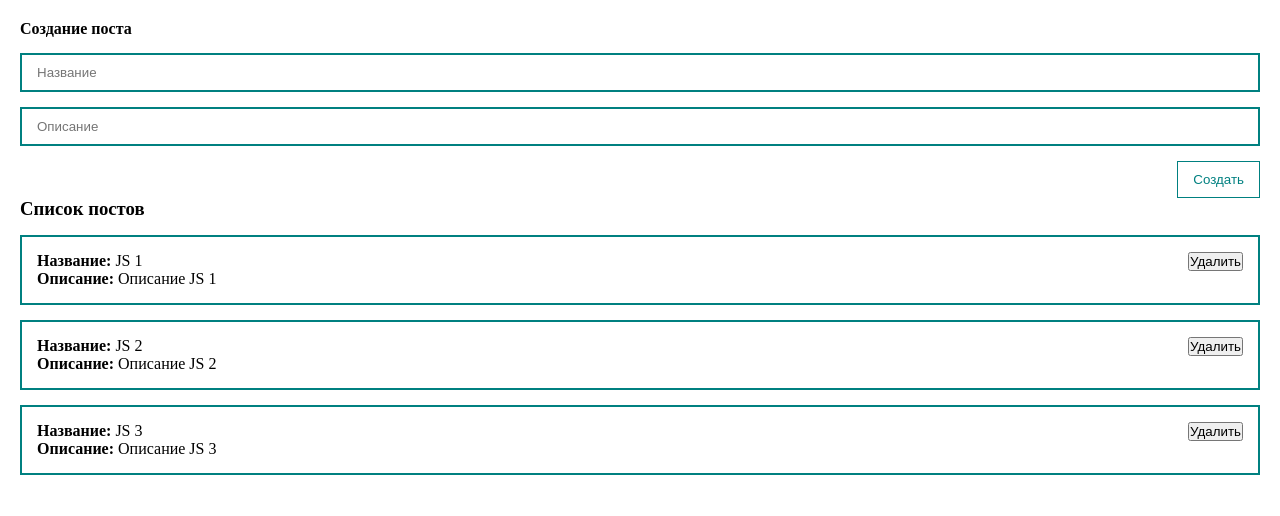
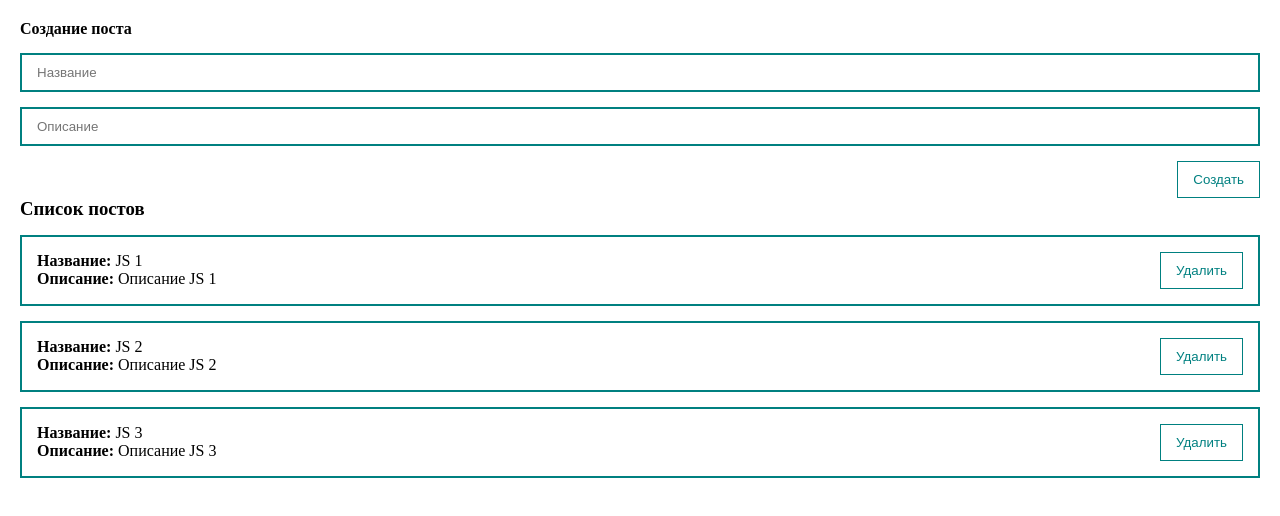
Before and after one commit to pechatnov/test-vue, a Vue app: page / in a window 1280 px wide. Shown: the top 516 px of the page. Built offline with nearby package versions, Linux system fonts and the light colour scheme.

Commit message:
Библиотека UI компонентов

```diff
--- a/src/components/PostForm.vue
+++ b/src/components/PostForm.vue
@@ -13,12 +13,19 @@
       type="text"
       placeholder="Описание"
     />
-    <button class="btn" @click="createPost">Создать</button>
+    <my-button
+      style="align-self: flex-end; margin-top: 15px"
+      @click="createPost"
+      >Создать</my-button
+    >
   </form>
 </template>
 
 <script>
+import MyButton from "@/components/UI/MyButton";
+
 export default {
+  components: { MyButton },
   data() {
     return {
       post: {
@@ -51,13 +58,4 @@
   padding: 10px 15px;
   margin-top: 15px;
 }
-
-.btn {
-  align-self: flex-end;
-  margin-top: 15px;
-  padding: 10px 15px;
-  background: none;
-  color: teal;
-  border: 1px solid teal;
-}
 </style>
--- a/src/components/PostItem.vue
+++ b/src/components/PostItem.vue
@@ -5,13 +5,16 @@
       <div><b>Описание:</b> {{ post.body }}</div>
     </div>
     <div class="post__btns">
-      <button>Удалить</button>
+      <my-button>Удалить</my-button>
     </div>
   </div>
 </template>
 
 <script>
+import MyButton from "@/components/UI/MyButton";
+
 export default {
+  components: { MyButton },
   props: {
     post: {
       type: Object,
--- a/src/components/PostList.vue
+++ b/src/components/PostList.vue
@@ -7,6 +7,7 @@
 
 <script>
 import PostItem from "@/components/PostItem";
+
 export default {
   components: { PostItem },
   props: {
--- /dev/null
+++ b/src/components/UI/MyButton.vue
@@ -0,0 +1,18 @@
+<template>
+  <button class="btn">
+    <slot></slot>
+  </button>
+</template>
+
+<script>
+export default {};
+</script>
+
+<style scoped>
+.btn {
+  padding: 10px 15px;
+  background: none;
+  color: teal;
+  border: 1px solid teal;
+}
+</style>
```
